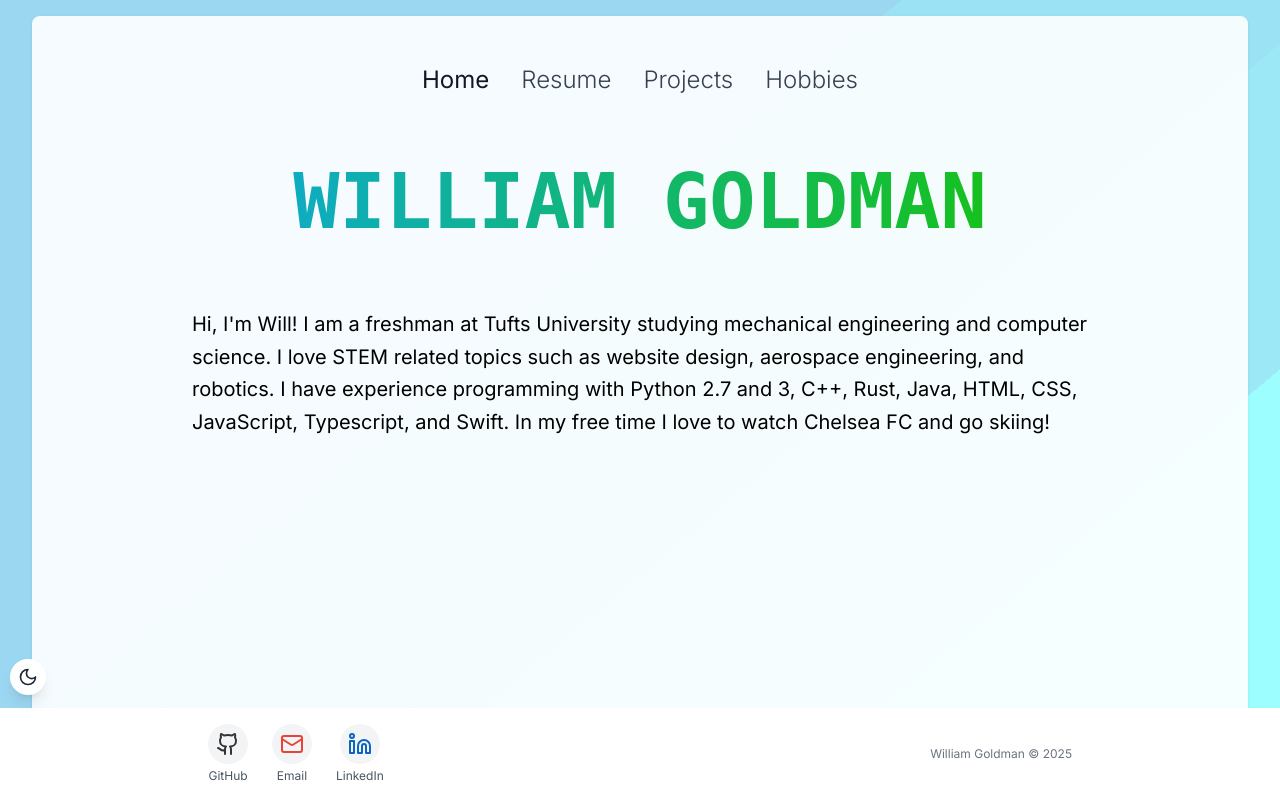
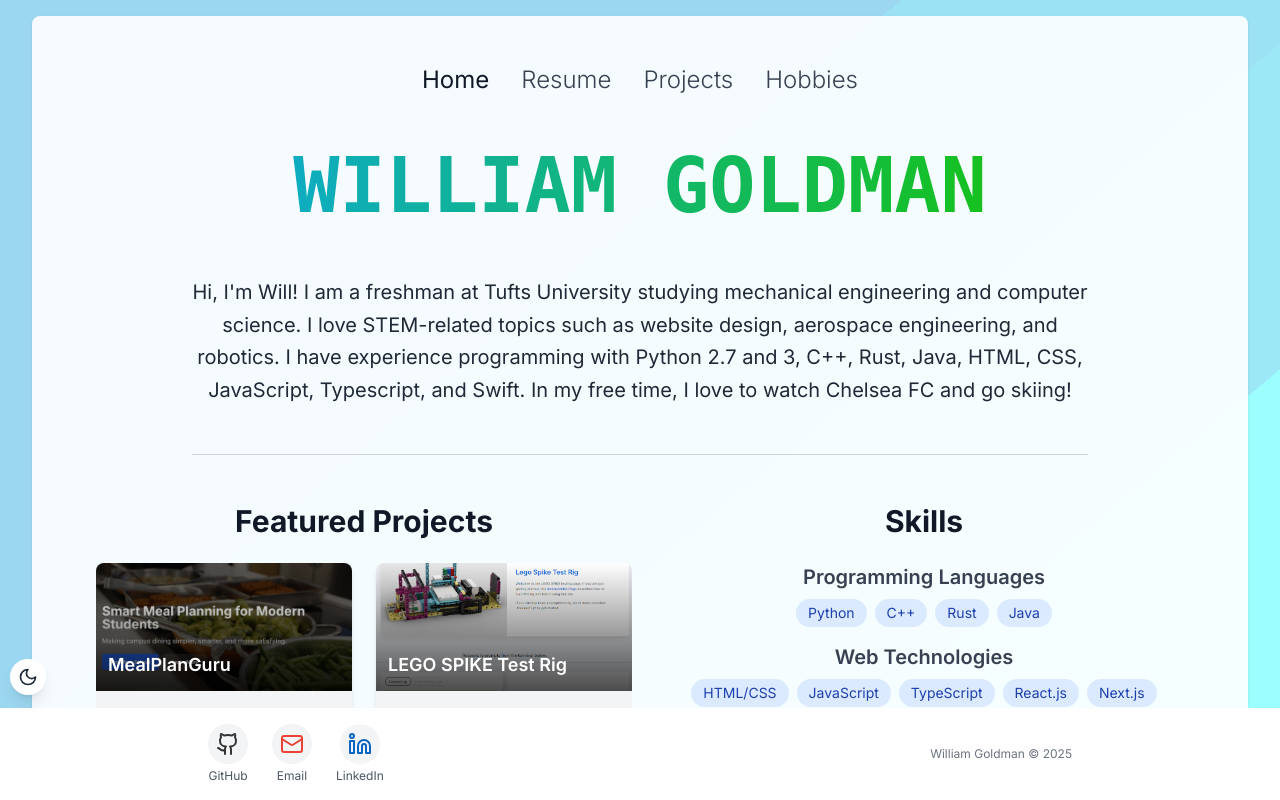
Before and after one commit to iliketocode2/Profile-Website-v2, a Next.js app: page / in a window 1280 px wide. Shown: the top 800 px of the page. Built offline with nearby package versions, Linux system fonts and the light colour scheme.

Commit message:
added skills and featured projects section to homepage

```diff
--- a/src/app/page.tsx
+++ b/src/app/page.tsx
@@ -1,11 +1,27 @@
 'use client'
+import { projects } from '@/app/lib/projects';
 
 export default function Home() {
+  const skillCategories = [
+    {
+      category: "Programming Languages",
+      skills: ["Python", "C++", "Rust", "Java"]
+    },
+    {
+      category: "Web Technologies",
+      skills: ["HTML/CSS", "JavaScript", "TypeScript", "React.js", "Next.js"]
+    },
+    {
+      category: "Engineering",
+      skills: ["Robotics", "SOLIDWORKS", "OnShape", "Fusion360"]
+    }
+  ];
+
   return (
-    <main className="min-h-screen w-full max-w-full overflow-x-hidden pb-24">
+    <main className="min-h-screen w-full max-w-full overflow-x-hidden pb-12">
       <div className="container mx-auto px-4 sm:px-6 lg:px-8">
         <div className="flex flex-col items-center justify-center">
-          <section className="w-full max-w-4xl mx-auto text-center py-12">
+          <section className="w-full max-w-4xl mx-auto text-center py-8">
             <h1
               className="text-[clamp(3rem,6vw,9rem)] font-bold font-mono bg-gradient-to-r from-[rgb(13,169,216)] to-[rgb(23,196,7)] text-transparent bg-clip-text uppercase leading-[1.1] mb-4 w-full text-center"
             >
@@ -14,14 +30,86 @@ export default function Home() {
             </h1>
           </section>
 
-          <div className="w-full max-w-4xl mx-auto space-y-12">
-            <p className="text-xl leading-relaxed dark:text-white">
+          <div className="w-full max-w-4xl mx-auto space-y-8 mb-12 pb-12 border-b border-gray-300 dark:border-gray-700">
+            <p className="text-xl leading-relaxed text-gray-800 dark:text-gray-200 text-center">
               Hi, I&apos;m Will! I am a freshman at Tufts University studying mechanical engineering and computer science.
-              I love STEM related topics such as website design, aerospace engineering, and robotics.
+              I love STEM-related topics such as website design, aerospace engineering, and robotics.
               I have experience programming with Python 2.7 and 3, C++, Rust, Java, HTML, CSS, JavaScript,
-              Typescript, and Swift. In my free time I love to watch Chelsea FC and go skiing!
+              Typescript, and Swift. In my free time, I love to watch Chelsea FC and go skiing!
             </p>
           </div>
+
+          <section className="flex flex-col md:flex-row w-full max-w-6xl mx-auto space-y-8 md:space-y-0 md:space-x-8">
+            {/* Featured Projects Section */}
+            <div className="flex-1 space-y-4">
+              <h2 className="text-3xl font-bold mb-6 text-center text-gray-900 dark:text-gray-100">Featured Projects</h2>
+              <div className="flex space-x-6 overflow-x-auto pb-4">
+                {projects.slice(1, 3).map((project, index) => (
+                  <div
+                    key={index}
+                    className="flex-shrink-0 w-64 bg-gray-100 dark:bg-gray-800 rounded-lg overflow-hidden shadow-md relative"
+                  >
+                    <div className="relative">
+                      <img
+                        src={project.imageUrl}
+                        alt={project.title}
+                        className="w-full h-32 object-cover"
+                      />
+                      <div className="absolute top-0 left-0 w-full h-full bg-gradient-to-b from-transparent to-black/70 flex items-end p-3">
+                        <h3 className="text-white text-lg font-semibold">{project.title}</h3>
+                      </div>
+                    </div>
+                    <div className="p-4">
+                      <p className="text-sm text-gray-600 dark:text-gray-400">{project.date}</p>
+                    </div>
+                    <div className="absolute inset-0 bg-gray-900 bg-opacity-70 opacity-0 hover:opacity-100 transition-opacity duration-300 flex">
+                      {project.links?.map((link, linkIndex) => (
+                        <a
+                          key={linkIndex}
+                          href={link.url}
+                          target="_blank"
+                          rel="noopener noreferrer"
+                          className="flex-1 flex items-center justify-center hover:bg-black/10 transition-colors"
+                        >
+                          {link.isGithub ? (
+                            <svg xmlns="http://www.w3.org/2000/svg" width="24" height="24" viewBox="0 0 24 24" fill="none" stroke="white" strokeWidth="2" strokeLinecap="round" strokeLinejoin="round" className="lucide lucide-github">
+                              <path d="M15 22v-4a4.8 4.8 0 0 0-1-3.5c3 0 6-2 6-5.5.08-1.25-.27-2.48-1-3.5.28-1.15.28-2.35 0-3.5 0 0-1 0-3 1.5-2.64-.5-5.36-.5-8 0C6 2 5 2 5 2c-.3 1.15-.3 2.35 0 3.5A5.403 5.403 0 0 0 4 9c0 3.5 3 5.5 6 5.5-.39.49-.68 1.05-.85 1.65-.17.6-.22 1.23-.15 1.85v4"/><path d="M9 18c-4.51 2-5-2-7-2"/>
+                            </svg>
+                          ) : (
+                            <svg xmlns="http://www.w3.org/2000/svg" width="24" height="24" viewBox="0 0 24 24" fill="none" stroke="white" strokeWidth="2" strokeLinecap="round" strokeLinejoin="round" className="lucide lucide-globe">
+                              <circle cx="12" cy="12" r="10"/><path d="M2 12h20"/><path d="M12 2a15.3 15.3 0 0 1 4 10 15.3 15.3 0 0 1-4 10 15.3 15.3 0 0 1-4-10 15.3 15.3 0 0 1 4-10z"/>
+                            </svg>
+                          )}
+                        </a>
+                      ))}
+                    </div>
+                  </div>
+                ))}
+              </div>
+            </div>
+
+            {/* Skills Section */}
+            <div className="flex-1 space-y-4">
+              <h2 className="text-3xl font-bold mb-6 text-center text-gray-900 dark:text-gray-100">Skills</h2>
+              {skillCategories.map((category, catIndex) => (
+                <div key={catIndex} className="mb-4 text-center">
+                  <h3 className="text-xl font-semibold mb-2 text-gray-700 dark:text-gray-300">
+                    {category.category}
+                  </h3>
+                  <div className="flex flex-wrap justify-center gap-2">
+                    {category.skills.map((skill, skillIndex) => (
+                      <div
+                        key={skillIndex}
+                        className="px-3 py-1 text-sm bg-blue-100 dark:bg-blue-900 text-blue-800 dark:text-blue-200 rounded-full transition-all hover:scale-105"
+                      >
+                        {skill}
+                      </div>
+                    ))}
+                  </div>
+                </div>
+              ))}
+            </div>
+          </section>
         </div>
       </div>
     </main>
```
Lines whose indentation alone changed are shown as unchanged.
